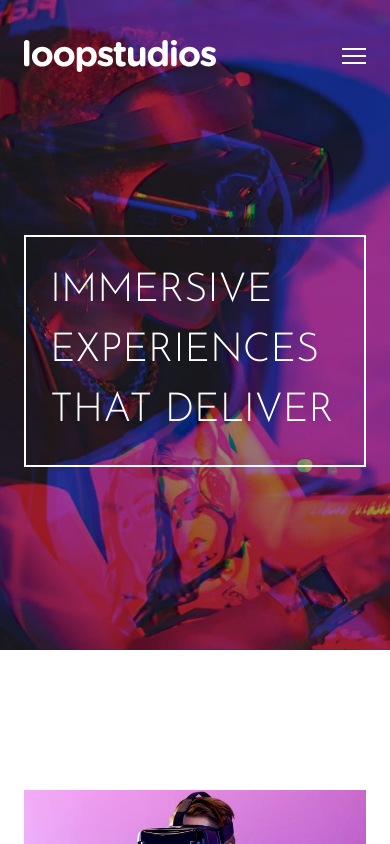
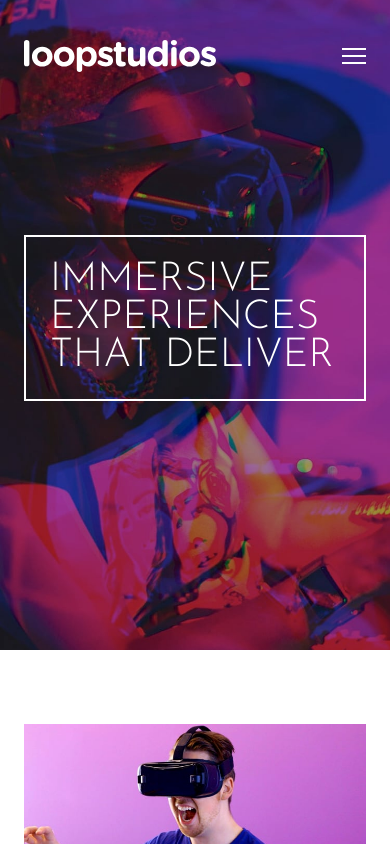
Before and after one commit to tatasadi/loopstudios-landing-page, a Next.js app: page / in a window 390 px wide. Shown: the top 844 px of the page. Built offline with nearby package versions, Linux system fonts and the light colour scheme.

Commit message:
fix title

```diff
--- a/app/page.tsx
+++ b/app/page.tsx
@@ -27,7 +27,7 @@ export default function Home() {
     <main className="z-10 w-full max-w-[90rem] p-6 lg:pl-[10.31rem] lg:pr-[8.9rem]">
       <h1
         className={cn(
-          "mt-[6.19rem] max-w-[40.625rem] border-2 border-white p-6 text-[2.5rem] font-light uppercase leading-[1.2.375rem] text-white lg:mt-10 lg:p-10 lg:pb-[1.8rem] lg:text-[4.5rem] lg:leading-[4.375rem]",
+          "mt-[6.19rem] max-w-[40.625rem] border-2 border-white p-6 text-[2.5rem] font-light uppercase leading-[2.375rem] text-white lg:mt-10 lg:p-10 lg:pb-[1.8rem] lg:text-[4.5rem] lg:leading-[4.375rem]",
           josefinSans.className,
         )}
       >
```
